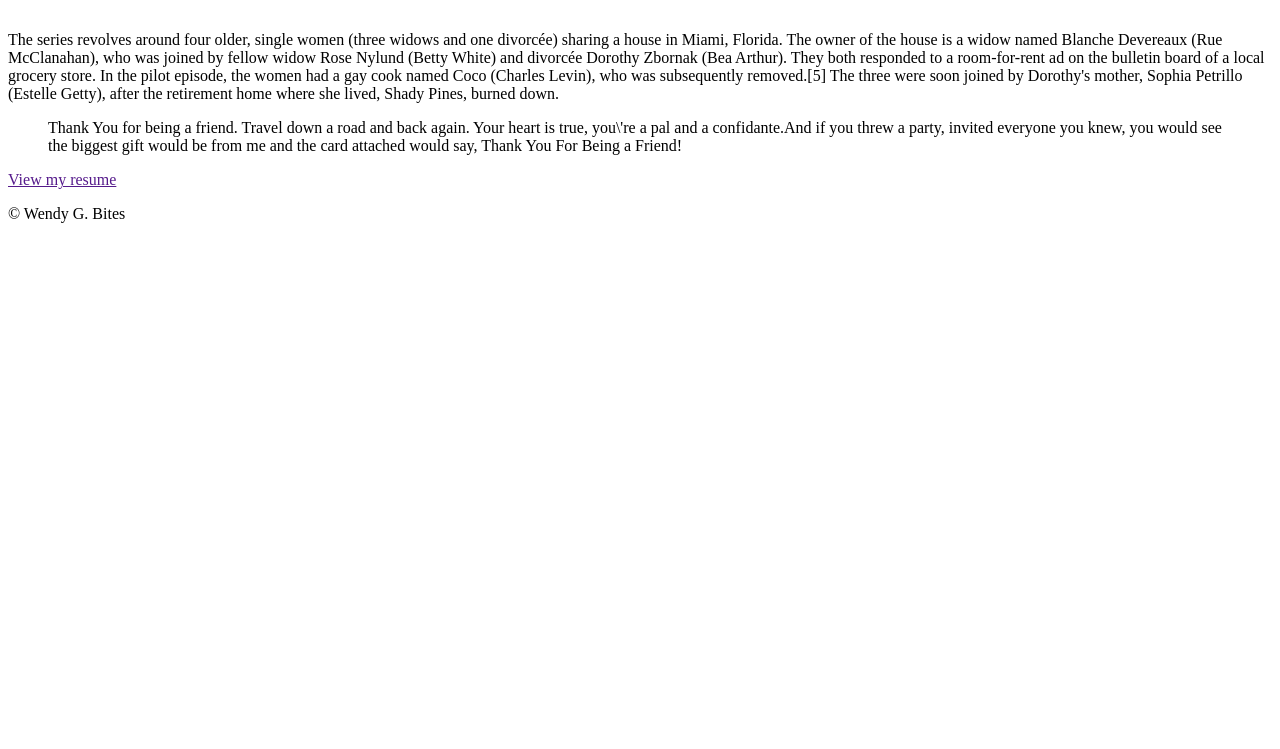
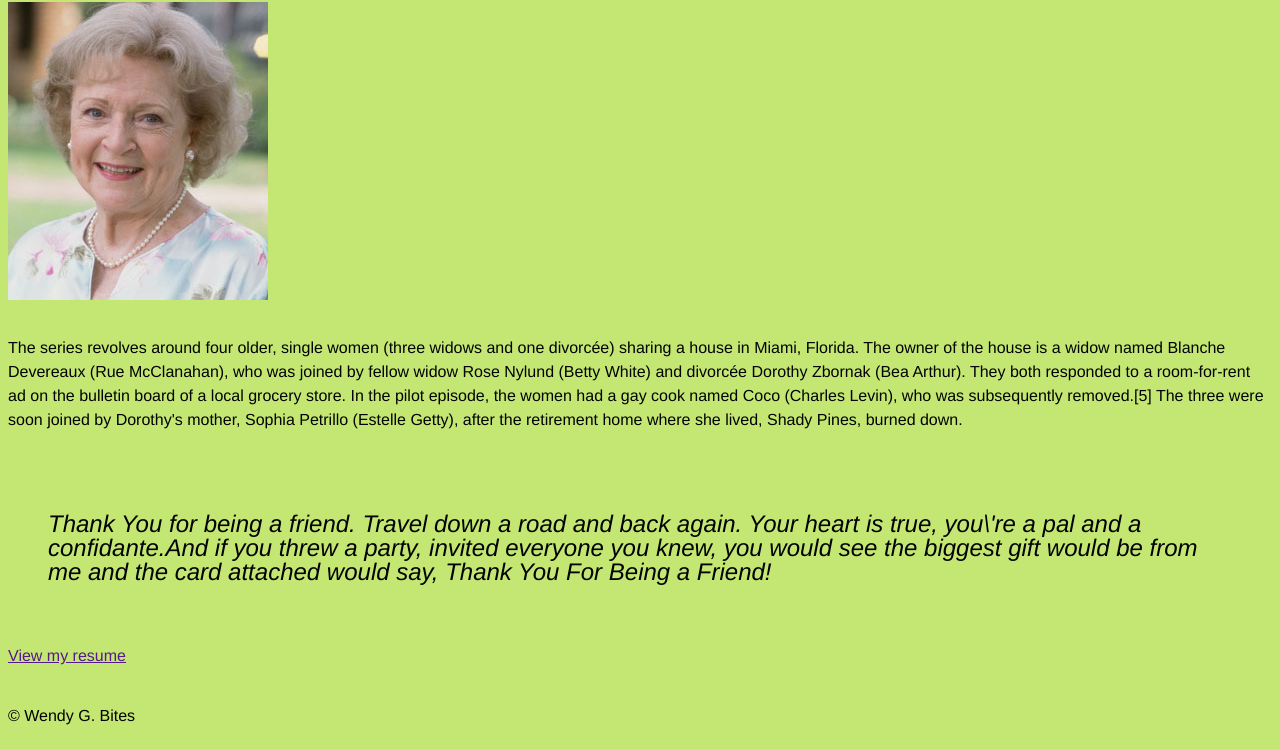
Before and after one commit to miltronium/FEWD, a plain HTML site: page wendy-bites/index.html in a window 1280 px wide. Shown: the part 51-800 px from the top of the page. Drawn offline with Linux system fonts and the light colour scheme.

Commit message:
Setup base styling for Wendy Bites.

```diff
--- /dev/null
+++ b/wendy-bites/css/style.css
@@ -0,0 +1,17 @@
+body {
+   color: #020202;
+   background:rgba(182,226,82,0.8);
+   font-size:16px;
+   line-height: 24px;
+}
+
+
+hi,h2,h3,h4,h5,h6,p,a,li,blockquote{
+  padding-top:20px;
+  font-family:'Helvetica',sans-serif;
+}
+
+blockquote{
+  font-style:italic;
+  font-size: 24px;
+}
--- a/wendy-bites/index.html
+++ b/wendy-bites/index.html
@@ -2,7 +2,7 @@
 <html>
   <head>
     <title> Wendy G. Bites Resume </title>
-    <!-- insert link tag here -->
+    <link rel="stylesheet" href="css/style.css">
   </head>
   <body>
 
@@ -10,7 +10,7 @@
 
     <h1>ABOUT ME</h1>
 
-    <img src="">
+    <img src="img/Betty-White.jpg" title"Betty White">
 
   </header>
 
```
Also changed, not shown: wendy-bites/resume.html (+2 -2 lines).
